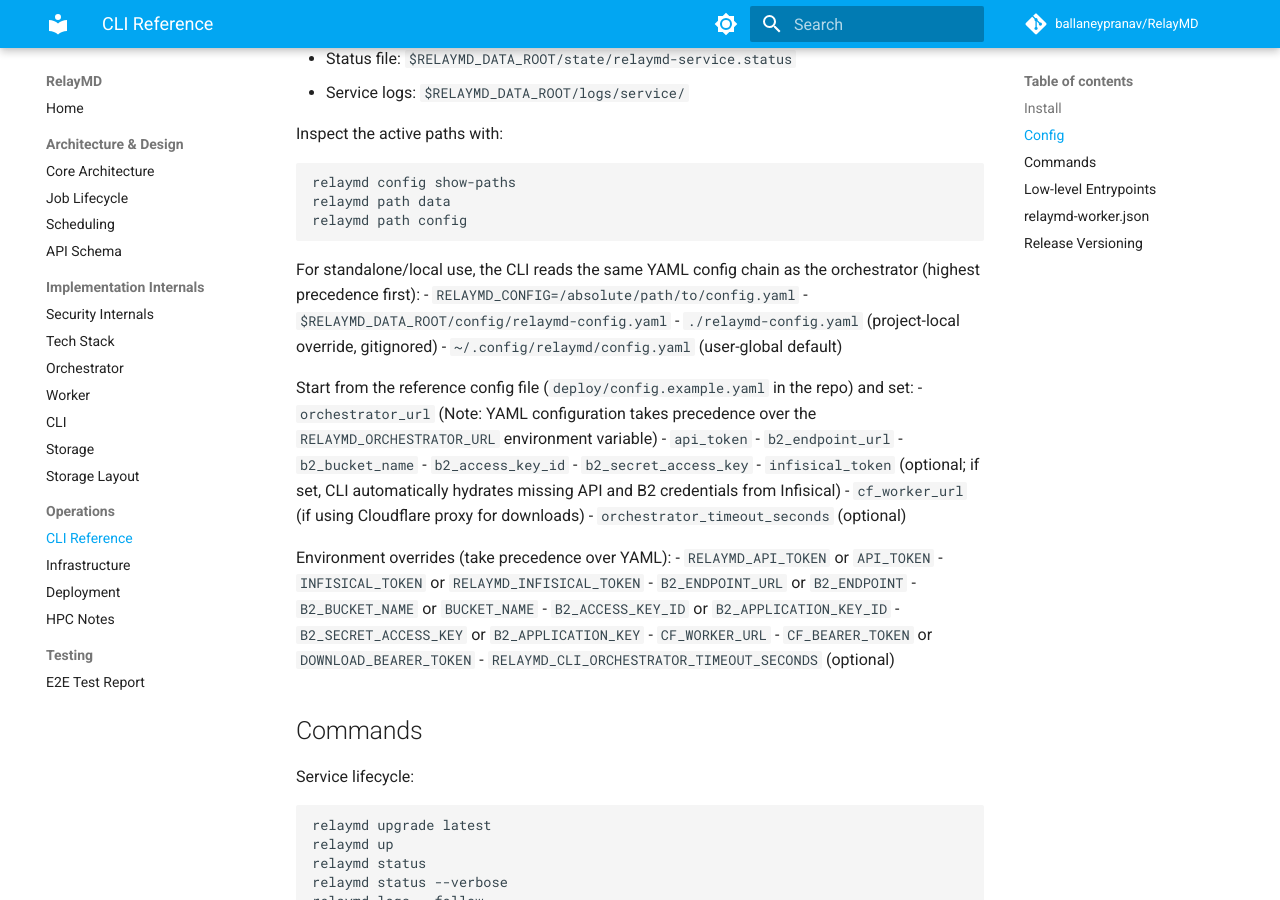
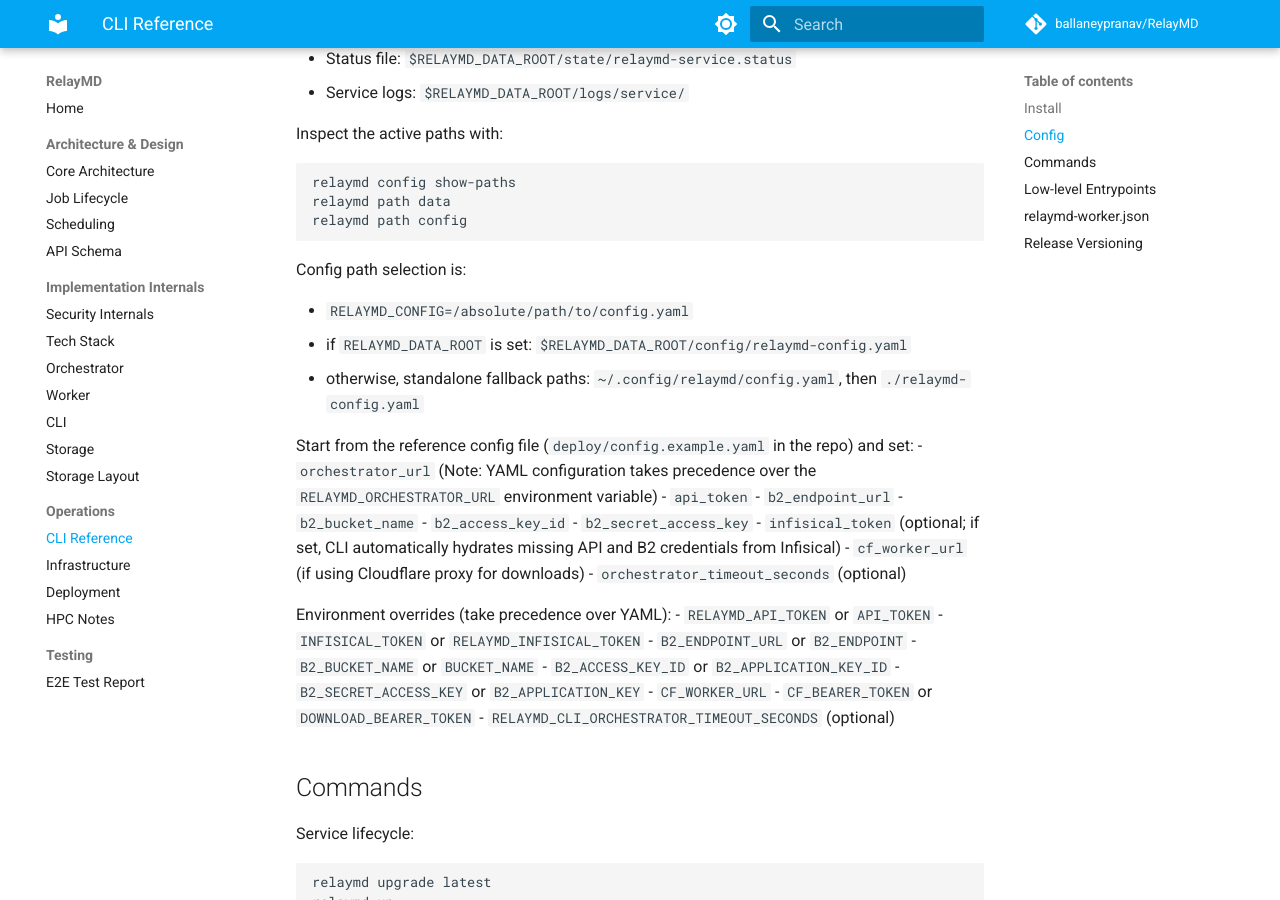
Before and after one commit to ballaneypranav/RelayMD, an MkDocs documentation site: the page built from docs/cli.md, in a window 1280 px wide and 900 px high, scrolled down 450 px. Built offline with MkDocs 1.6.1 and Material for MkDocs 9.7.7, drawn with Linux system fonts in a browser that asks for light colours; comment, search, counter and statistics services are not loaded.

Commit message:
Fix CLI config precedence docs

````diff
--- a/docs/cli.md
+++ b/docs/cli.md
@@ -24,12 +24,12 @@
 relaymd path config
 ```
 
-For standalone/local use, the CLI reads the same YAML config chain as the
-orchestrator (highest precedence first):
+Config path selection is:
+
 - `RELAYMD_CONFIG=/absolute/path/to/config.yaml`
-- `$RELAYMD_DATA_ROOT/config/relaymd-config.yaml`
-- `./relaymd-config.yaml` (project-local override, gitignored)
-- `~/.config/relaymd/config.yaml` (user-global default)
+- if `RELAYMD_DATA_ROOT` is set: `$RELAYMD_DATA_ROOT/config/relaymd-config.yaml`
+- otherwise, standalone fallback paths: `~/.config/relaymd/config.yaml`, then
+  `./relaymd-config.yaml`
 
 Start from the reference config file (`deploy/config.example.yaml` in the repo) and set:
 - `orchestrator_url` (Note: YAML configuration takes precedence over the `RELAYMD_ORCHESTRATOR_URL` environment variable)
````
Also changed, not shown: docs/architecture.md (+1 -1 lines), docs/cli-internals.md (+2 -2 lines), docs/deployment.md (+4 -4 lines), docs/orchestrator-internals.md (+1 -1 lines), 4 other files.
